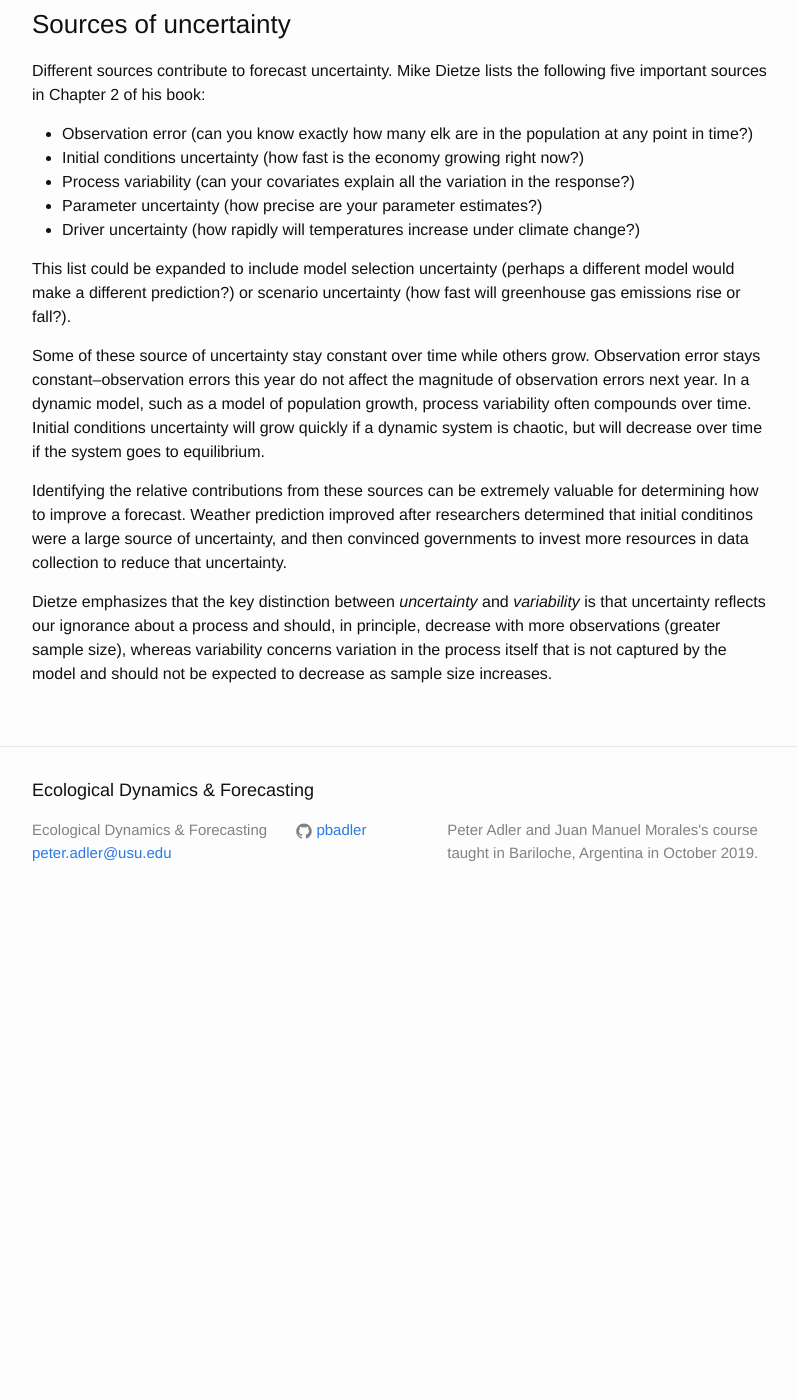
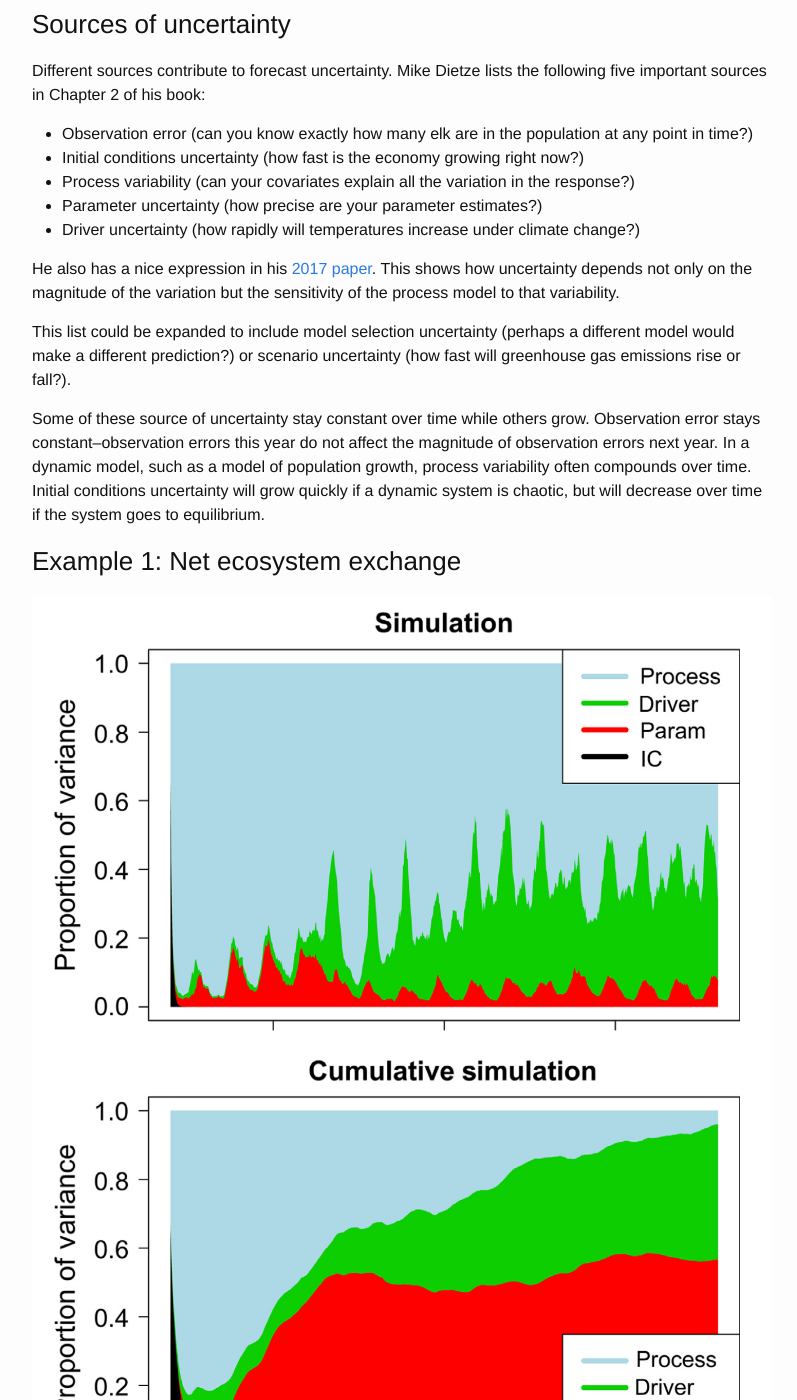
Before and after one commit to pbadler/forecasting-course-short, a Jekyll site: the page built from lectures/importance_of_uncertainty.md, in a window 1280 px wide and 1400 px high, scrolled down 483 px. Shown: the whole window, without its empty margins (238-1035 px from the left). Built offline with Jekyll 4.4.1, drawn with Linux system fonts in a browser that asks for light colours; a script that is not in the unit is left out; before the commit the page ends 1407 px from its top, so only the background shows below that; some of the changed text lies outside the part shown.

Commit message:
added figures to uncertainty lecture

```diff
--- a/lectures/importance_of_uncertainty.md
+++ b/lectures/importance_of_uncertainty.md
@@ -23,10 +23,20 @@
 * Parameter uncertainty (how precise are your parameter estimates?)
 * Driver uncertainty (how rapidly will temperatures increase under climate change?)
 
+He also has a nice expression in his [2017 paper](https://esajournals.onlinelibrary.wiley.com/doi/full/10.1002/eap.1589). This shows how uncertainty depends not only on the magnitude of the variation but the sensitivity of the process model to that variability.
+
 This list could be expanded to include model selection uncertainty (perhaps a different model would make a different prediction?) or scenario uncertainty (how fast will greenhouse gas emissions rise or fall?).
 
 Some of these source of uncertainty stay constant over time while others grow. Observation error stays constant--observation errors this year do not affect the magnitude of observation errors next year. In a dynamic model, such as a model of population growth, process variability often compounds over time. Initial conditions uncertainty will grow quickly if a dynamic system is chaotic, but will decrease over time if the system goes to equilibrium.
 
+### Example 1: Net ecosystem exchange
+
+![Fig. 5 from Dietze 2017 Ecological Applications](figures/NEE.png)
+
+### Example 2: Bison population forecast
+
+![Tredennick's bison forecast](figures/bison.jpg)
+
 Identifying the relative contributions from these sources can be extremely valuable for determining how to improve a forecast. Weather prediction improved after researchers determined that initial conditinos were a large source of uncertainty, and then convinced governments to invest more resources in data collection to reduce that uncertainty.
 
 Dietze emphasizes that the key distinction between *uncertainty* and *variability* is that uncertainty reflects our ignorance about a process and should, in principle, decrease with more observations (greater sample size), whereas variability concerns variation in the process itself that is not captured by the model and should not be expected to decrease as sample size increases.
```
Also changed, not shown: lectures/figures/NEE.png (added), lectures/figures/bison.jpg (added), lectures/figures/bison_combined.png (added), 1 other file.
